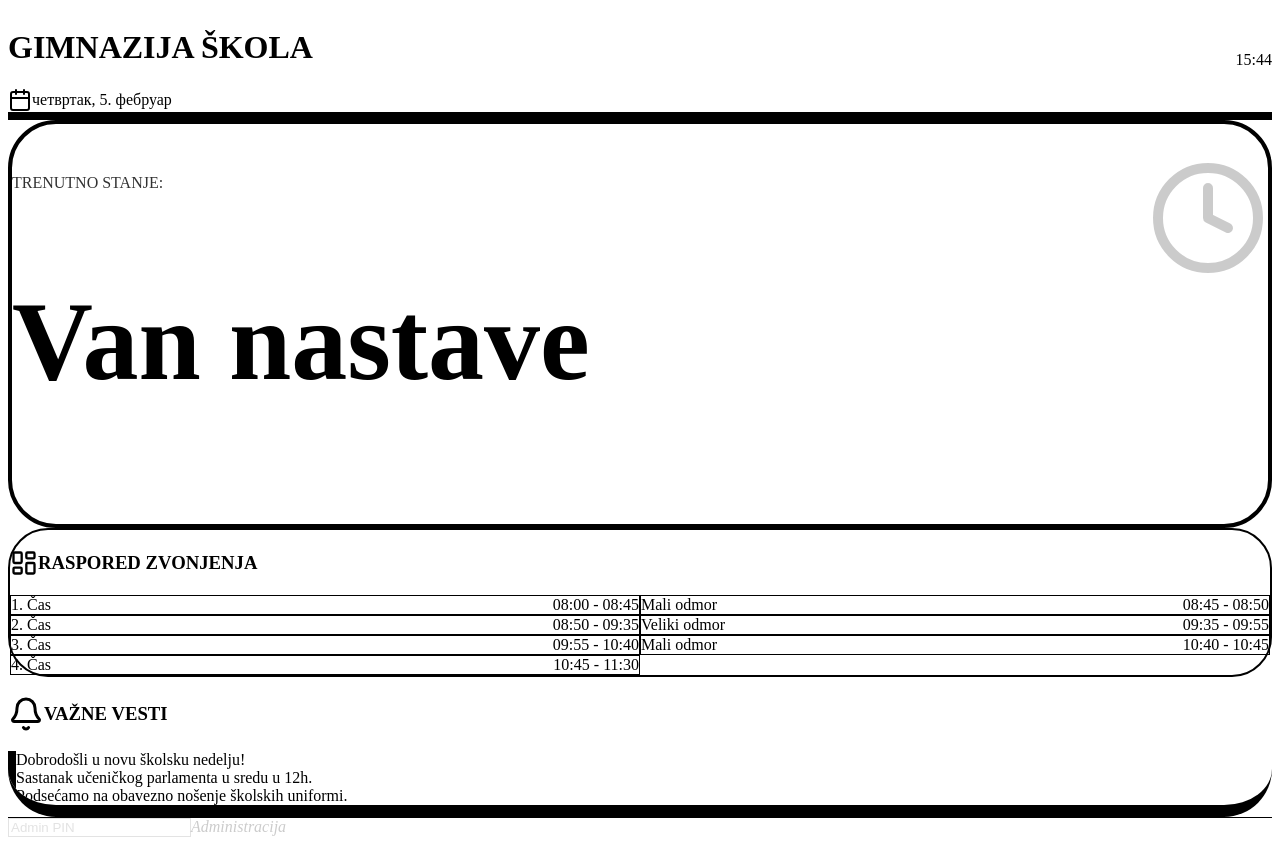
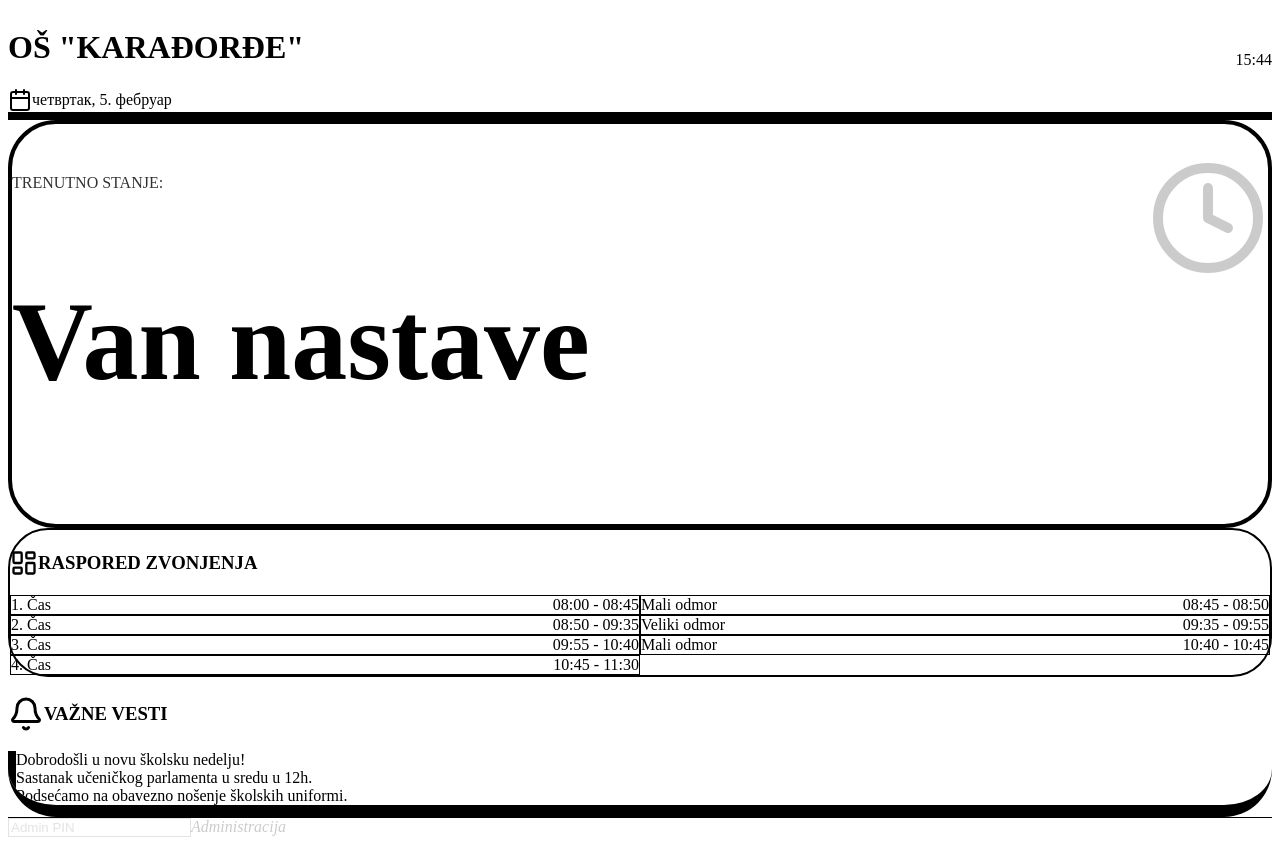
Before and after one commit to ognjenrajkovic/skolski-info-tv, a Next.js app: page / in a window 1280 px wide. Built offline with nearby package versions, Linux system fonts and the light colour scheme.

Commit message:
Dodat precizan sat i Supabase

```diff
--- a/package.json
+++ b/package.json
@@ -8,6 +8,7 @@
     "start": "next start"
   },
   "dependencies": {
+    "@supabase/supabase-js": "^2.95.0",
     "lucide-react": "^0.563.0",
     "next": "16.1.6",
     "react": "19.2.3",
--- a/src/app/page.js
+++ b/src/app/page.js
@@ -2,8 +2,9 @@
 import React, { useState, useEffect, useMemo } from 'react';
 import { Clock, Bell, Info, Calendar, LayoutDashboard, Send, Trash2 } from 'lucide-react';
 
+
 // --- PODACI (Ovo bi idealno išlo u bazu, ali za početak držimo ovde) ---
-const SCHOOL_NAME = "GIMNAZIJA ŠKOLA";
+const SCHOOL_NAME = "OŠ \"Karađorđe\""; // Naziv škole
 const ADMIN_PIN = "2024"; // Šifra za dodavanje obaveštenja
 
 const bellSchedule = [
--- /dev/null
+++ b/src/lib/supabase.js
@@ -0,0 +1,6 @@
+import { createClient } from '@supabase/supabase-js'
+
+const supabaseUrl = process.env.NEXT_PUBLIC_SUPABASE_URL
+const supabaseAnonKey = process.env.NEXT_PUBLIC_SUPABASE_ANON_KEY
+
+export const supabase = createClient(supabaseUrl, supabaseAnonKey)
```
Also changed, not shown: 1 other file (tests, documents, lock files or other folders).
